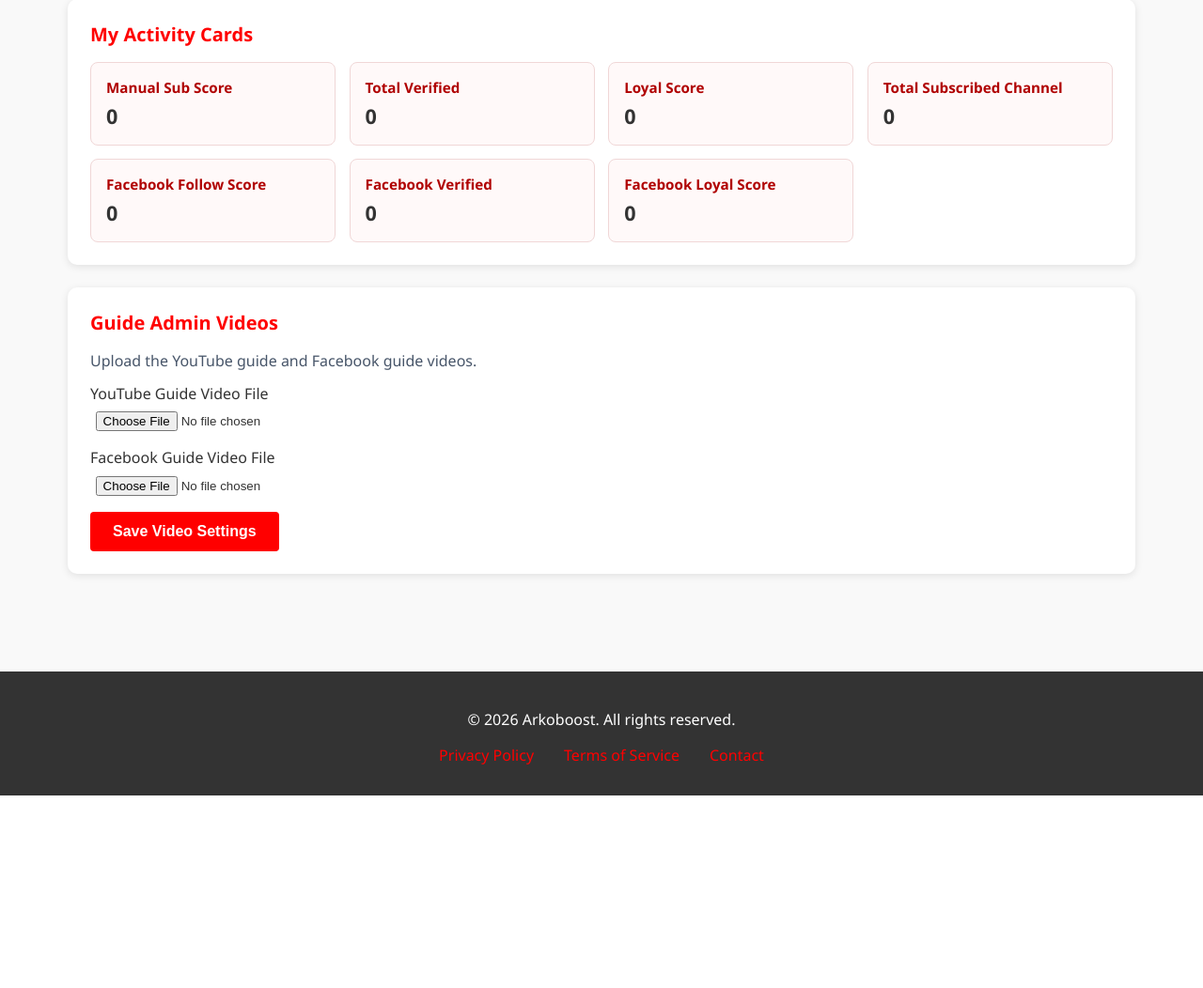
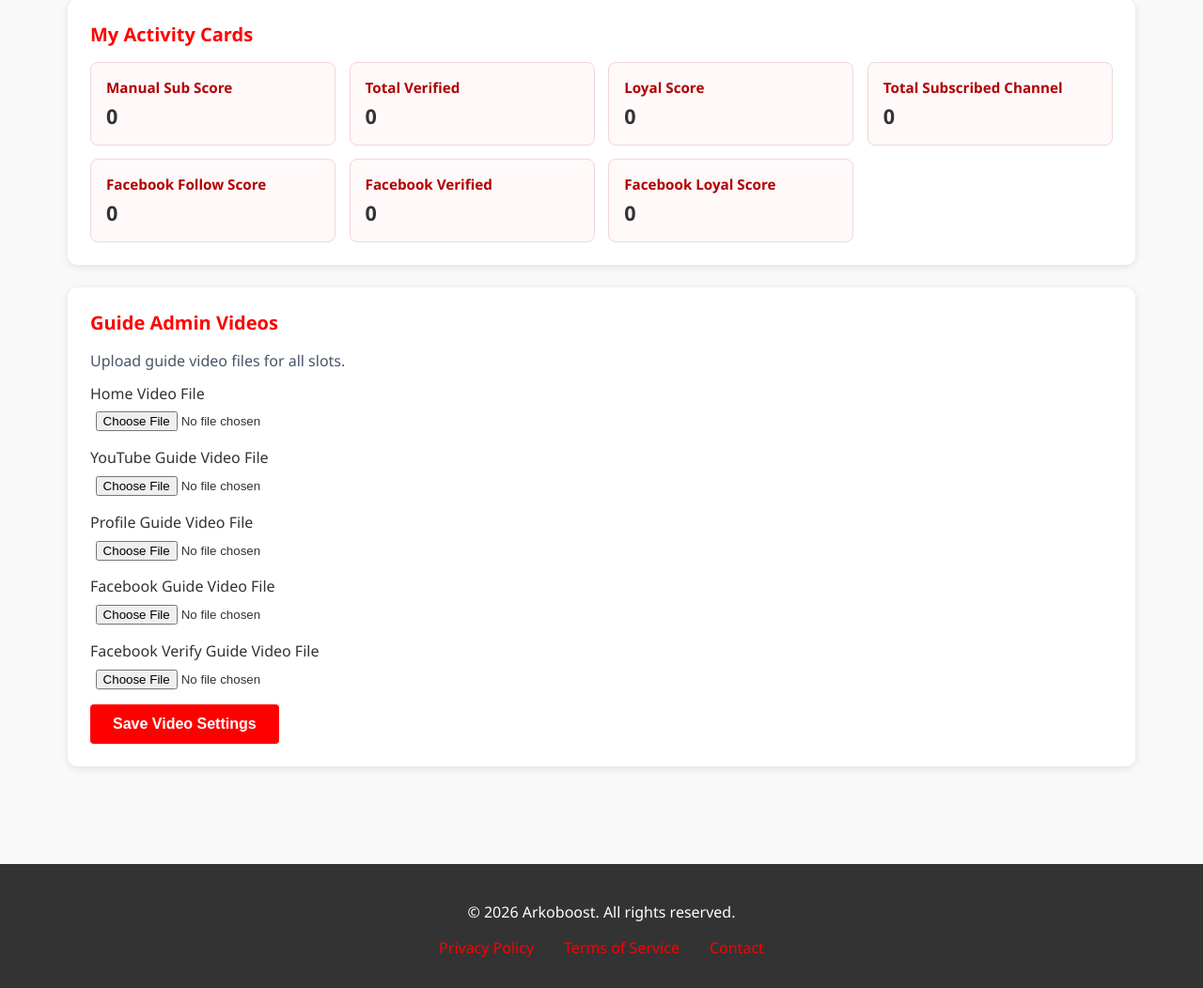
Before and after one commit to rishirambhusal444/arkoboost, a Django app: page /profile/manual/ in a window 1280 px wide. Shown: the part 864-1916 px from the top of the page at 94% size. Before the commit the page ends 1711 px from the top, so only its background shows below. Run offline with Django 5.2, Linux system fonts and the light colour scheme; the visitor is signed in with stand-in values (Sample User, id 1); data comes from the database, SQL or seed files in the repository; data that the repository does not hold is empty; some libraries are stand-ins or nearby versions.

Commit message:
Apply AdminVideo schema cleanup migration 0067

```diff
--- a/subscribers/models.py
+++ b/subscribers/models.py
@@ -496,16 +496,10 @@ class VerificationImage(models.Model):
 
 
 class AdminVideo(models.Model):
-    home_video_url = models.URLField(blank=True)
     home_video_file = models.FileField(upload_to="admin_videos/", blank=True, null=True)
-    manual_profile_video_url = models.URLField(blank=True)
+    task_video_file_subscribe = models.FileField(upload_to="admin_videos/", blank=True, null=True)
     manual_profile_video_file = models.FileField(upload_to="admin_videos/", blank=True, null=True)
-    task_video_url_subscribe = models.URLField(blank=True)
-    task_video_file_subscribe = models.FileField(upload_to="admin_videos/", blank=True, null=True)
-    task_video_url_subscribe_verify = models.URLField(blank=True)
-    task_video_url_facebook = models.URLField(blank=True)
     task_video_file_facebook = models.FileField(upload_to="admin_videos/", blank=True, null=True)
-    task_video_url_facebook_verify = models.URLField(blank=True)
     task_video_file_facebook_verify = models.FileField(upload_to="admin_videos/", blank=True, null=True)
     updated_at = models.DateTimeField(auto_now=True)
 
--- a/subscribers/views.py
+++ b/subscribers/views.py
@@ -108,7 +108,12 @@ def _admin_video_urls() -> dict:
 
     def _file_url(file_field_name: str) -> str:
         file_obj = getattr(row, file_field_name, None) if row else None
-        return getattr(file_obj, "url", "") or ""
+        if not file_obj:
+            return ""
+        file_name = getattr(file_obj, "name", "") or ""
+        if not file_name:
+            return ""
+        return file_obj.url or ""
 
     home_video_url = _file_url("home_video_file")
 
@@ -2351,19 +2356,6 @@ def profile_page(request, profile_mode=None):
 @require_POST
 def update_admin_videos(request):
     row = AdminVideo.objects.filter(pk=1).first() or AdminVideo(pk=1)
-    row.home_video_url = (request.POST.get("home_video_url") or "").strip()
-    manual_video_url = (
-        request.POST.get("manual_profile_video_url")
-        or request.POST.get("task_video_url_subscribe_verify")
-        or ""
-    ).strip()
-    # Keep manual subscribe/verify guide unified to a single URL.
-    row.manual_profile_video_url = manual_video_url
-    row.task_video_url_subscribe = manual_video_url
-    row.task_video_url_subscribe_verify = manual_video_url
-    row.task_video_url_facebook = (request.POST.get("task_video_url_facebook") or "").strip()
-    row.task_video_url_facebook_verify = (request.POST.get("task_video_url_facebook_verify") or "").strip()
-
     if request.POST.get("clear_home_video_file") == "1" and row.home_video_file:
         row.home_video_file.delete(save=False)
         row.home_video_file = None
--- a/templates/subscribers/profile_manual.html
+++ b/templates/subscribers/profile_manual.html
@@ -99,9 +99,17 @@
         {% if user.is_staff %}
         <section class="profile-card">
             <h2>Guide Admin Videos</h2>
-            <p style="margin-top:0.2rem;color:#475569;">Upload the YouTube guide and Facebook guide videos.</p>
+            <p style="margin-top:0.2rem;color:#475569;">Upload guide video files for all slots.</p>
             <form method="post" action="{% url 'subscribers:update_admin_videos' %}" enctype="multipart/form-data" style="display:grid;gap:0.7rem;margin-top:0.8rem;">
                 {% csrf_token %}
+                <label>
+                    Home Video File
+                    <input type="file" name="home_video_file" accept="video/*" style="width:100%;padding:0.35rem;margin-top:0.2rem;">
+                </label>
+                {% if admin_video_settings.home_video_file %}
+                    <p style="margin:0;color:#475569;">Current home file: {{ admin_video_settings.home_video_file.name }}</p>
+                    <label><input type="checkbox" name="clear_home_video_file" value="1"> Remove current home video file</label>
+                {% endif %}
                 <label>
                     YouTube Guide Video File
                     <input type="file" name="task_video_file_subscribe" accept="video/*" style="width:100%;padding:0.35rem;margin-top:0.2rem;">
@@ -111,12 +119,28 @@
                     <label><input type="checkbox" name="clear_task_video_file_subscribe" value="1"> Remove current YouTube guide video file</label>
                 {% endif %}
                 <label>
+                    Profile Guide Video File
+                    <input type="file" name="manual_profile_video_file" accept="video/*" style="width:100%;padding:0.35rem;margin-top:0.2rem;">
+                </label>
+                {% if admin_video_settings.manual_profile_video_file %}
+                    <p style="margin:0;color:#475569;">Current profile guide file: {{ admin_video_settings.manual_profile_video_file.name }}</p>
+                    <label><input type="checkbox" name="clear_manual_profile_video_file" value="1"> Remove current profile guide video file</label>
+                {% endif %}
+                <label>
                     Facebook Guide Video File
                     <input type="file" name="task_video_file_facebook" accept="video/*" style="width:100%;padding:0.35rem;margin-top:0.2rem;">
                 </label>
                 {% if admin_video_settings.task_video_file_facebook %}
                     <p style="margin:0;color:#475569;">Current Facebook guide file: {{ admin_video_settings.task_video_file_facebook.name }}</p>
                     <label><input type="checkbox" name="clear_task_video_file_facebook" value="1"> Remove current Facebook guide video file</label>
+                {% endif %}
+                <label>
+                    Facebook Verify Guide Video File
+                    <input type="file" name="task_video_file_facebook_verify" accept="video/*" style="width:100%;padding:0.35rem;margin-top:0.2rem;">
+                </label>
+                {% if admin_video_settings.task_video_file_facebook_verify %}
+                    <p style="margin:0;color:#475569;">Current Facebook verify file: {{ admin_video_settings.task_video_file_facebook_verify.name }}</p>
+                    <label><input type="checkbox" name="clear_task_video_file_facebook_verify" value="1"> Remove current Facebook verify video file</label>
                 {% endif %}
                 <div>
                     <button type="submit" class="btn btn-primary">Save Video Settings</button>
```
Also changed, not shown: subscribers/admin.py (+9 -0 lines), templates/subscribers/profile.html (+25 -1 lines), subscribers/migrations/0067_remove_adminvideo_home_video_url_and_more.py (added).
